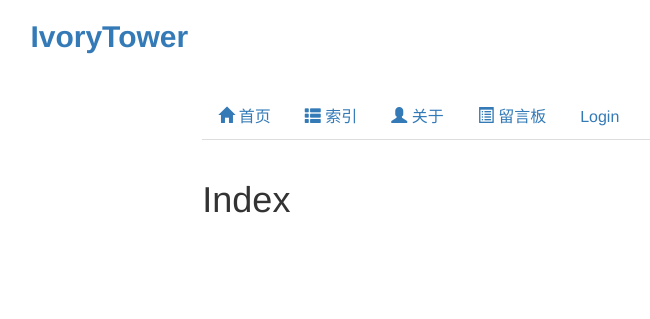
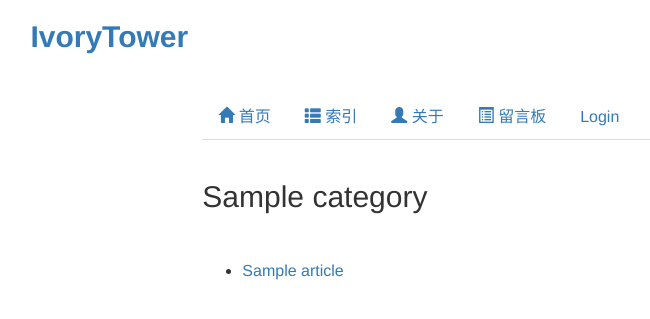
Before and after one commit to chentianma/pws, a Django app: page /blog/index/ in a window 1280 px wide. Shown: the top 319 px of the page, without its empty margins (16-666 px from the left). Run offline with Django 3.2, Linux system fonts and the light colour scheme; tables that the repository leaves empty hold one stand-in row (values such as "Sample post"); some libraries are stand-ins or nearby versions.

Commit message:
完成索引页面

```diff
--- a/mysite/blog/views.py
+++ b/mysite/blog/views.py
@@ -13,9 +13,8 @@ def blogHome(request):
 
 def blogIndex(request):
     categorys = Category.objects.all()
-    for c in categorys:
-        print(c)
-    return render(request, 'blog/blogindex.html', {'categorys': categorys})
+    article = Article.objects.all()
+    return render(request, 'blog/blogindex.html', {'categorys': categorys, 'article': article})
 
 
 def blogAbout(request):
@@ -28,6 +27,9 @@ def blogMessage(request):
 
 def blogArticle(request, pk):
     article = get_object_or_404(Article, pk=pk)
+    article.click += 1
+    article.save()
+    print('{0}(click_number):{1}'.format(article.title, article.click))
     return render(request, 'blog/blogarticle.html', {'article': article})
 
 
--- a/mysite/templates/blog/blogarticle.html
+++ b/mysite/templates/blog/blogarticle.html
@@ -19,7 +19,7 @@
             {% endif %}
             </h3>
             <br>
-                <h5 align="right">分类：{{ article.category }}&nbsp;&nbsp;&nbsp;&nbsp;发表时间：{{ article.publish_date }}</h5>
+                <h5 align="right">分类：{{ article.category }}&nbsp;&nbsp;&nbsp;&nbsp;发表时间：{{ article.publish_date }}&nbsp;&nbsp;&nbsp;&nbsp;浏览量：{{ article.click }}</h5>
         </div>
         <div>
             <p>{{ article.text|linebreaks }}</p>
--- a/mysite/templates/blog/blogindex.html
+++ b/mysite/templates/blog/blogindex.html
@@ -6,5 +6,14 @@
 
 
 {% block content %}
-<h1>Index</h1>
+{% for c in categorys %}
+    <h2>{{ c }}</h2>
+    <br>
+    {% for a in article %}
+        {% if a.category == c %}
+            <ul><li><a href="{% url 'article' pk=a.pk %}">{{ a.title }}</a></li></ul>
+        {% endif %}
+    {% endfor %}
+    <br>
+{% endfor %}
 {% endblock %}
```
